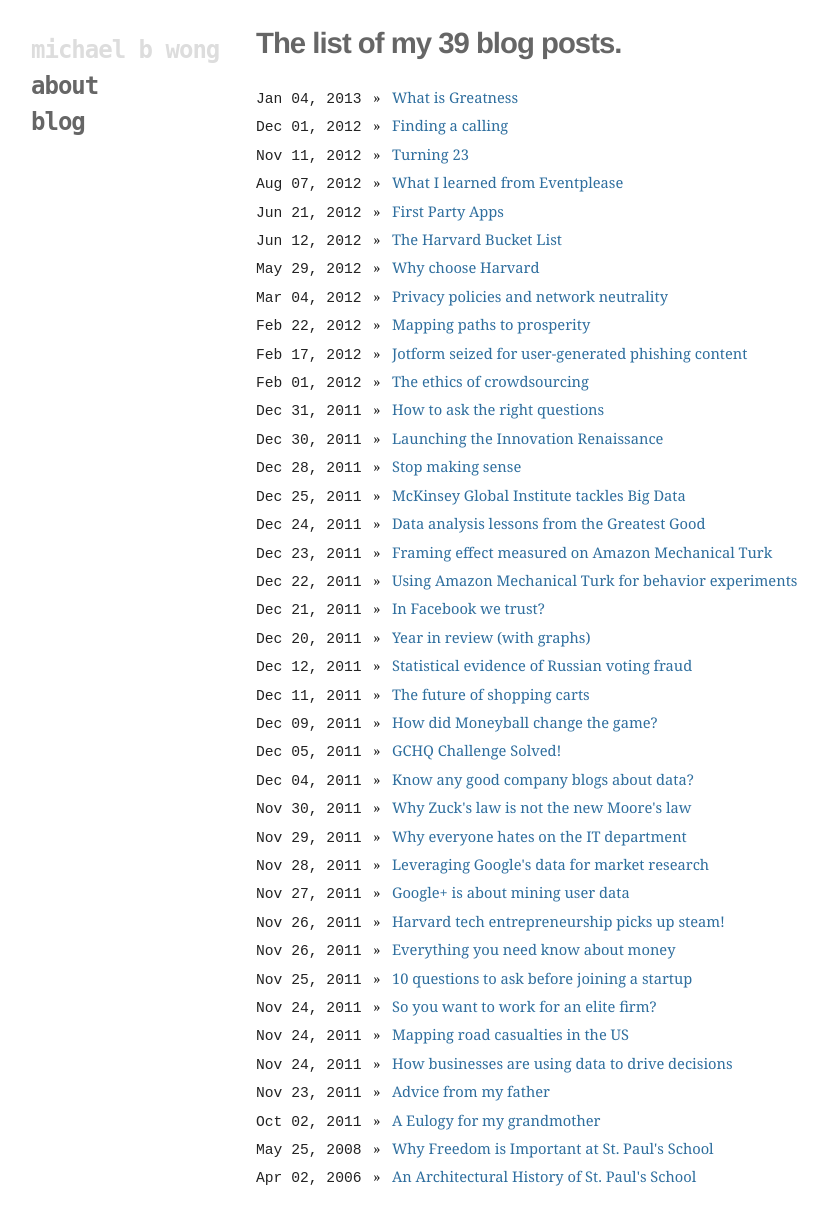
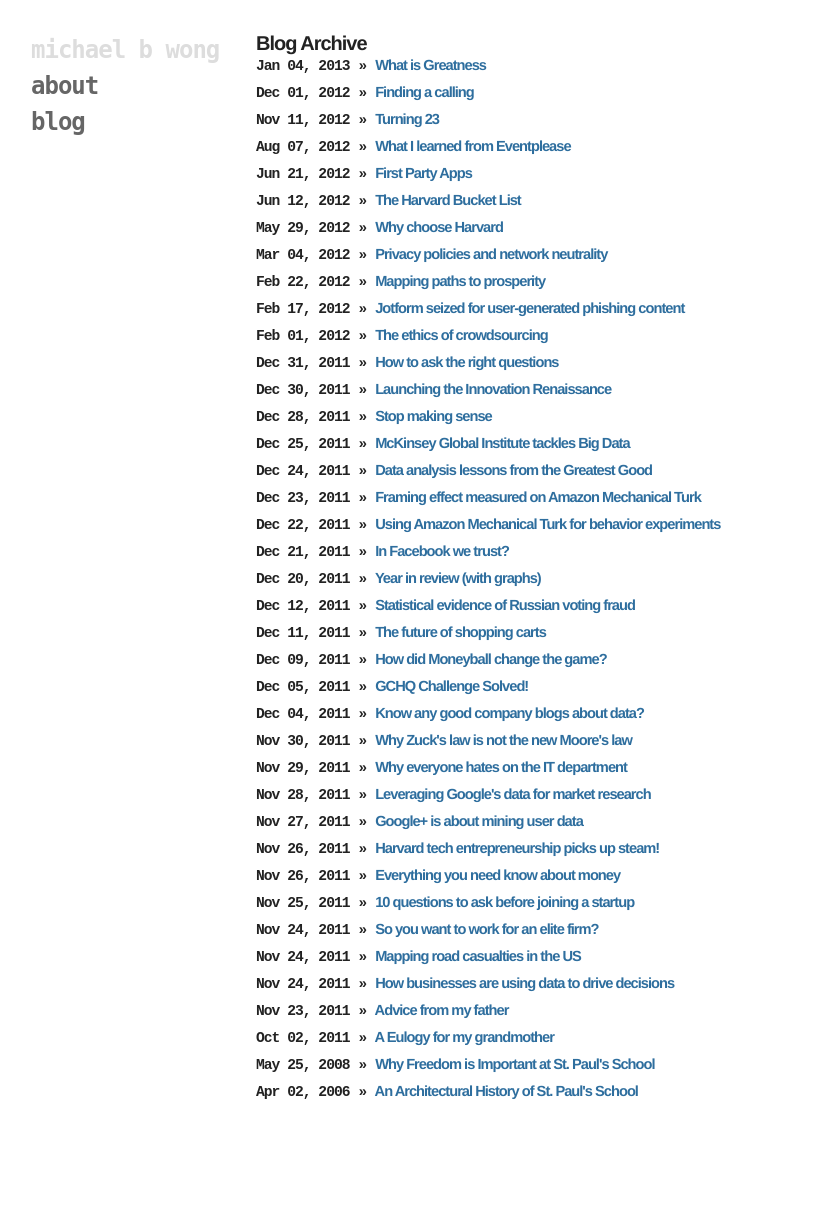
Before and after one commit to mbwong/mbwong.github.com, a Jekyll site: the page built from archive.html, in a window 1280 px wide. Shown: the whole page, without its empty margins (94-922 px from the left). Built offline with Jekyll 4.4.1, drawn with Linux system fonts in a browser that asks for light colours; after the commit the page ends 1123 px from its top, so only the background shows below that.

Commit message:
Update archive.html

```diff
--- a/archive.html
+++ b/archive.html
@@ -2,9 +2,10 @@
 layout: default
 title: Archive
 ---
-<h2 id="intro">The list of my {{ site.posts.size }} blog posts.</h2>
+<h2 id="intro"></h2>
 
 <div class="post">
+  <h2>Blog Archive</2>
   <ul style="list-style: none; padding: 0; margin: 0;">
   {% for post in site.posts %}
     <li>
```
